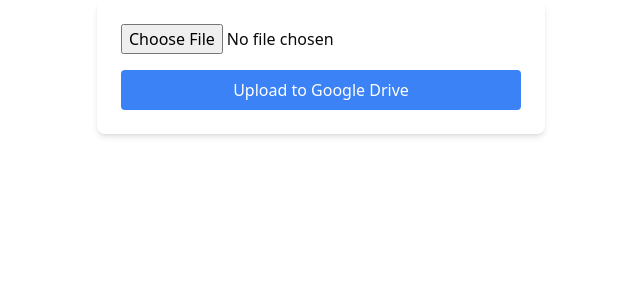
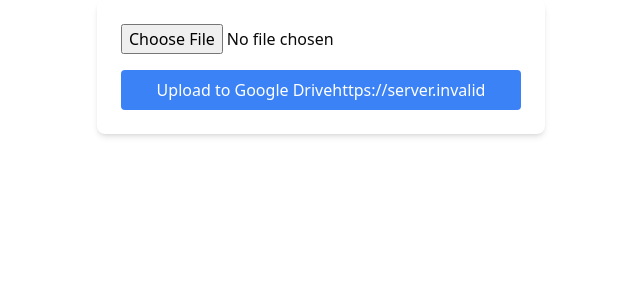
Before and after one commit to Rishabh-VNIT/sahil_app_doctor, a Next.js app: page /upload in a window 1280 px wide. Shown: the top 300 px of the page, without its empty margins (319-959 px from the left). Built offline with nearby package versions, Linux system fonts and the light colour scheme; no server answers.

Commit message:
pdf upload test

```diff
--- a/pages/upload.js
+++ b/pages/upload.js
@@ -42,6 +42,7 @@
             >
                 {/*<GoogleIcon className="mr-2" /> Upload to Google Drive*/}
                 Upload to Google Drive
+                {process.env.NEXT_PUBLIC_GOOGLE_REDIRECT_URI}
             </button>
             {uploadStatus && (
                 <p className="mt-4 text-center text-sm">
```
